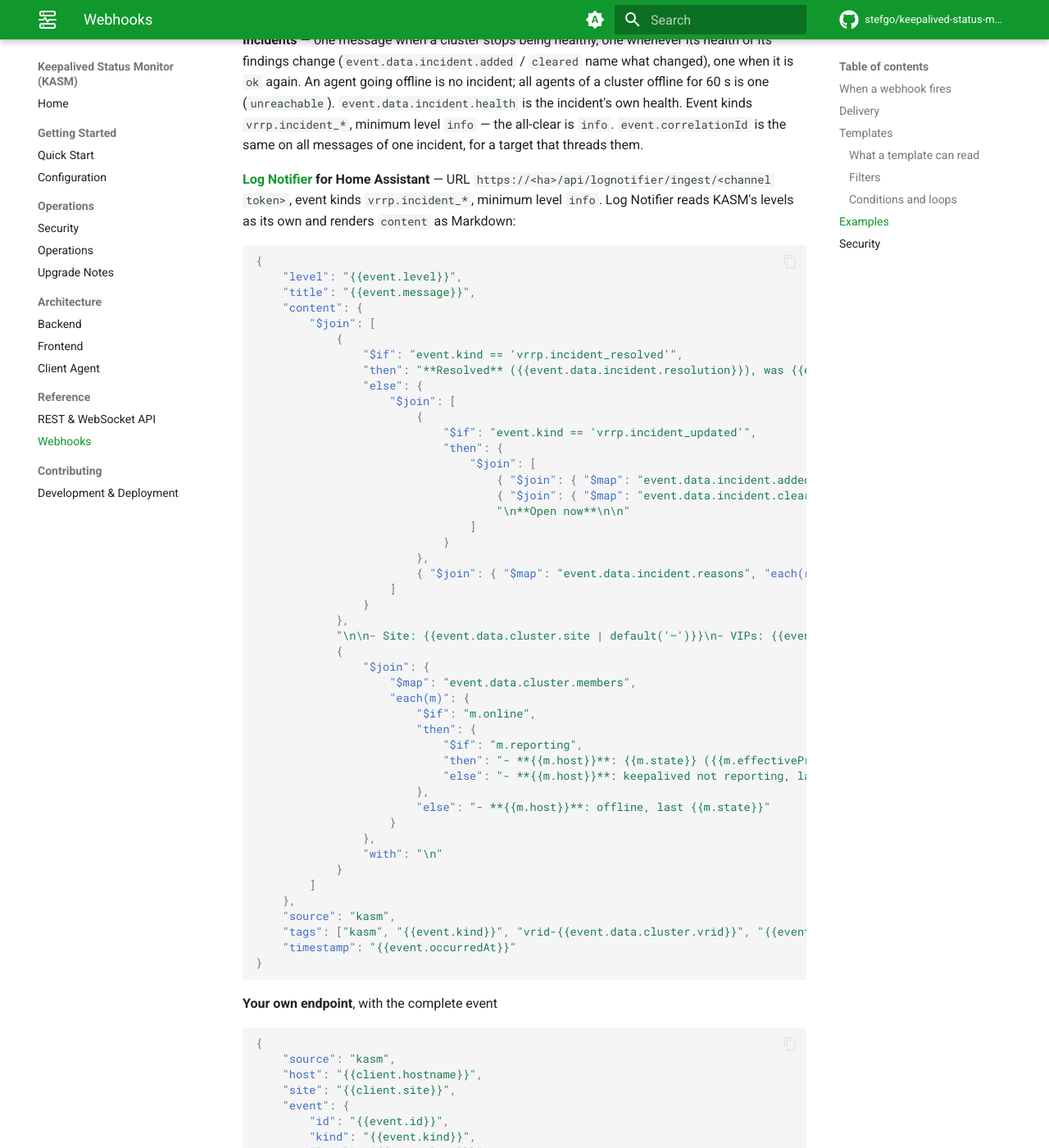
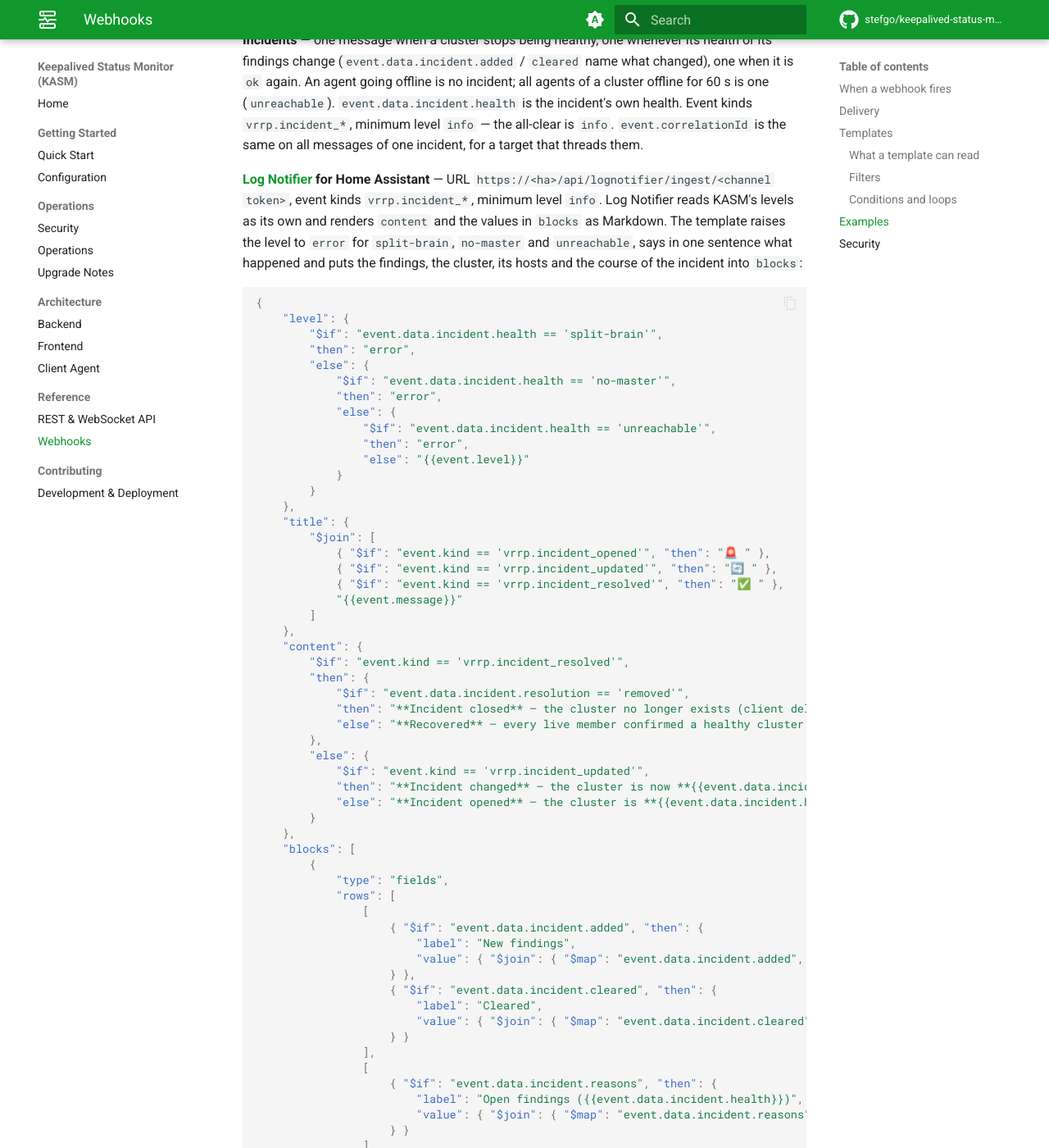
Before and after one commit to stefgo/keepalived-status-monitor, an MkDocs documentation site: the page built from docs/webhooks.md, in a window 1280 px wide and 1400 px high, scrolled down 6812 px. Shown: the whole window at 82% size. Built offline with MkDocs 1.6.1 and Material for MkDocs 9.7.7, drawn with Linux system fonts in a browser that asks for light colours; comment, search, counter and statistics services are not loaded; some of the changed text lies outside the part shown.

Commit message:
feat(docs): enhance webhook template for incident reporting

````diff
--- a/docs/webhooks.md
+++ b/docs/webhooks.md
@@ -256,54 +256,147 @@ one incident, for a target that threads them.
 
 **[Log Notifier](https://github.com/stefgo/ha-log-notifier) for Home Assistant** — URL
 `https://<ha>/api/lognotifier/ingest/<channel token>`, event kinds `vrrp.incident_*`,
-minimum level `info`. Log Notifier reads KASM's levels as its own and renders `content` as
-Markdown:
+minimum level `info`. Log Notifier reads KASM's levels as its own and renders `content` and
+the values in `blocks` as Markdown. The template raises the level to `error` for
+`split-brain`, `no-master` and `unreachable`, says in one sentence what happened and puts the
+findings, the cluster, its hosts and the course of the incident into `blocks`:
 
 ```json
 {
-    "level": "{{event.level}}",
-    "title": "{{event.message}}",
-    "content": {
+    "level": {
+        "$if": "event.data.incident.health == 'split-brain'",
+        "then": "error",
+        "else": {
+            "$if": "event.data.incident.health == 'no-master'",
+            "then": "error",
+            "else": {
+                "$if": "event.data.incident.health == 'unreachable'",
+                "then": "error",
+                "else": "{{event.level}}"
+            }
+        }
+    },
+    "title": {
         "$join": [
-            {
-                "$if": "event.kind == 'vrrp.incident_resolved'",
-                "then": "**Resolved** ({{event.data.incident.resolution}}), was {{event.data.incident.history | join(' → ')}}",
-                "else": {
-                    "$join": [
-                        {
-                            "$if": "event.kind == 'vrrp.incident_updated'",
-                            "then": {
-                                "$join": [
-                                    { "$join": { "$map": "event.data.incident.added", "each(t)": "- 🆕 {{t}}\n" } },
-                                    { "$join": { "$map": "event.data.incident.cleared", "each(t)": "- ✅ {{t}}\n" } },
-                                    "\n**Open now**\n\n"
-                                ]
-                            }
-                        },
-                        { "$join": { "$map": "event.data.incident.reasons", "each(r)": "- ⚠️ {{r.text}}" }, "with": "\n" }
-                    ]
-                }
-            },
-            "\n\n- Site: {{event.data.cluster.site | default('–')}}\n- VIPs: {{event.data.cluster.vips | join(', ')}}\n- Health: **{{event.data.incident.health | default('–')}}**\n- Master: {{event.data.cluster.master | default('–')}}\n\n**Hosts**\n\n",
-            {
-                "$join": {
-                    "$map": "event.data.cluster.members",
-                    "each(m)": {
-                        "$if": "m.online",
-                        "then": {
-                            "$if": "m.reporting",
-                            "then": "- **{{m.host}}**: {{m.state}} ({{m.effectivePriority}})",
-                            "else": "- **{{m.host}}**: keepalived not reporting, last {{m.state}}"
-                        },
-                        "else": "- **{{m.host}}**: offline, last {{m.state}}"
-                    }
-                },
-                "with": "\n"
-            }
+            { "$if": "event.kind == 'vrrp.incident_opened'", "then": "🚨 " },
+            { "$if": "event.kind == 'vrrp.incident_updated'", "then": "🔄 " },
+            { "$if": "event.kind == 'vrrp.incident_resolved'", "then": "✅ " },
+            "{{event.message}}"
         ]
     },
+    "content": {
+        "$if": "event.kind == 'vrrp.incident_resolved'",
+        "then": {
+            "$if": "event.data.incident.resolution == 'removed'",
+            "then": "**Incident closed** — the cluster no longer exists (client deleted, site or network changed).",
+            "else": "**Recovered** — every live member confirmed a healthy cluster."
+        },
+        "else": {
+            "$if": "event.kind == 'vrrp.incident_updated'",
+            "then": "**Incident changed** — the cluster is now **{{event.data.incident.health}}**.",
+            "else": "**Incident opened** — the cluster is **{{event.data.incident.health}}**."
+        }
+    },
+    "blocks": [
+        {
+            "type": "fields",
+            "rows": [
+                [
+                    { "$if": "event.data.incident.added", "then": {
+                        "label": "New findings",
+                        "value": { "$join": { "$map": "event.data.incident.added", "each(t)": "- 🆕 {{t}}" }, "with": "\n" }
+                    } },
+                    { "$if": "event.data.incident.cleared", "then": {
+                        "label": "Cleared",
+                        "value": { "$join": { "$map": "event.data.incident.cleared", "each(t)": "- ✅ ~~{{t}}~~" }, "with": "\n" }
+                    } }
+                ],
+                [
+                    { "$if": "event.data.incident.reasons", "then": {
+                        "label": "Open findings ({{event.data.incident.health}})",
+                        "value": { "$join": { "$map": "event.data.incident.reasons", "each(r)": "- ⚠️ {{r.text}}" }, "with": "\n" }
+                    } }
+                ]
+            ]
+        },
+        {
+            "type": "fields",
+            "rows": [
+                [
+                    { "label": "Site", "value": "{{event.data.cluster.site | default('–')}}" },
+                    { "label": "VRID", "value": "{{event.data.cluster.vrid}}" },
+                    { "label": "Master", "value": "**{{event.data.cluster.master | default('none')}}**" }
+                ],
+                [
+                    { "label": "VIPs", "value": "{{event.data.cluster.vips | join(', ')}}" }
+                ]
+            ]
+        },
+        {
+            "type": "fields",
+            "rows": {
+                "$map": "event.data.cluster.members",
+                "each(m)": [
+                    {
+                        "label": "{{m.host}}",
+                        "value": {
+                            "$if": "m.online",
+                            "then": {
+                                "$if": "m.reporting",
+                                "then": {
+                                    "$if": "m.state == 'MASTER'",
+                                    "then": "🟢 {{m.state}}",
+                                    "else": { "$if": "m.state == 'FAULT'", "then": "🔴 {{m.state}}", "else": "🔵 {{m.state}}" }
+                                },
+                                "else": "🟠 keepalived not reporting, last {{m.state}}"
+                            },
+                            "else": "⚫ agent offline, last {{m.state}}"
+                        }
+                    },
+                    {
+                        "label": "Priority",
+                        "value": {
+                            "$if": "m.reporting",
+                            "then": "{{m.effectivePriority}} / {{m.priority}}",
+                            "else": "–"
+                        }
+                    }
+                ]
+            }
+        },
+        {
+            "type": "fields",
+            "rows": [
+                [
+                    { "label": "Opened", "value": "{{event.data.incident.openedAt}}" },
+                    { "$if": "event.data.incident.durationSeconds", "then": {
+                        "label": "Duration",
+                        "value": "{{event.data.incident.durationSeconds}} s"
+                    } },
+                    { "$if": "event.kind != 'vrrp.incident_opened'", "then": {
+                        "label": "History",
+                        "value": {
+                            "$join": [
+                                "{{event.data.incident.history | join(' → ')}}",
+                                { "$if": "event.data.incident.resolution == 'recovered'", "then": " → ok" }
+                            ]
+                        }
+                    } }
+                ],
+                [
+                    { "label": "Incident", "value": "{{event.correlationId}}" }
+                ]
+            ]
+        }
+    ],
     "source": "kasm",
-    "tags": ["kasm", "{{event.kind}}", "vrid-{{event.data.cluster.vrid}}", "{{event.data.cluster.site | default('no-site')}}"],
+    "tags": [
+        "kasm",
+        "{{event.kind}}",
+        "{{event.data.incident.health | default('removed')}}",
+        "vrid-{{event.data.cluster.vrid}}",
+        "{{event.data.cluster.site | default('no-site')}}"
+    ],
     "timestamp": "{{event.occurredAt}}"
 }
 ```
````
